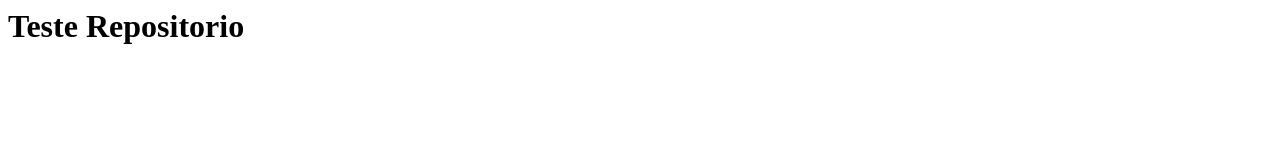
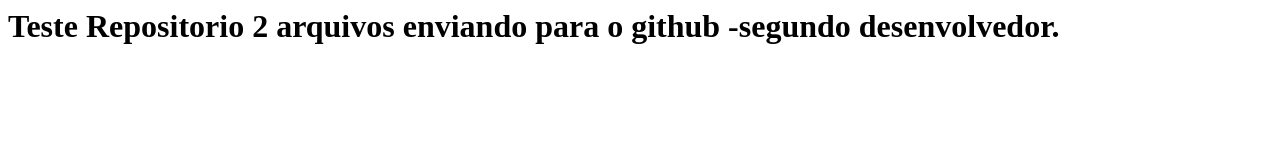
Before and after one commit to marcosDeveloperr/treinaWeb-treinaWeb-git-fundamentos, a plain HTML site: page index.html in a window 1280 px wide. Drawn offline with Linux system fonts and the light colour scheme.

Commit message:
Update index.html

```diff
--- a/index.html
+++ b/index.html
@@ -1 +1 @@
-<h1>Teste Repositorio</h1>
+<h1>Teste Repositorio 2 arquivos enviando para o github -segundo desenvolvedor.</h1>
```
